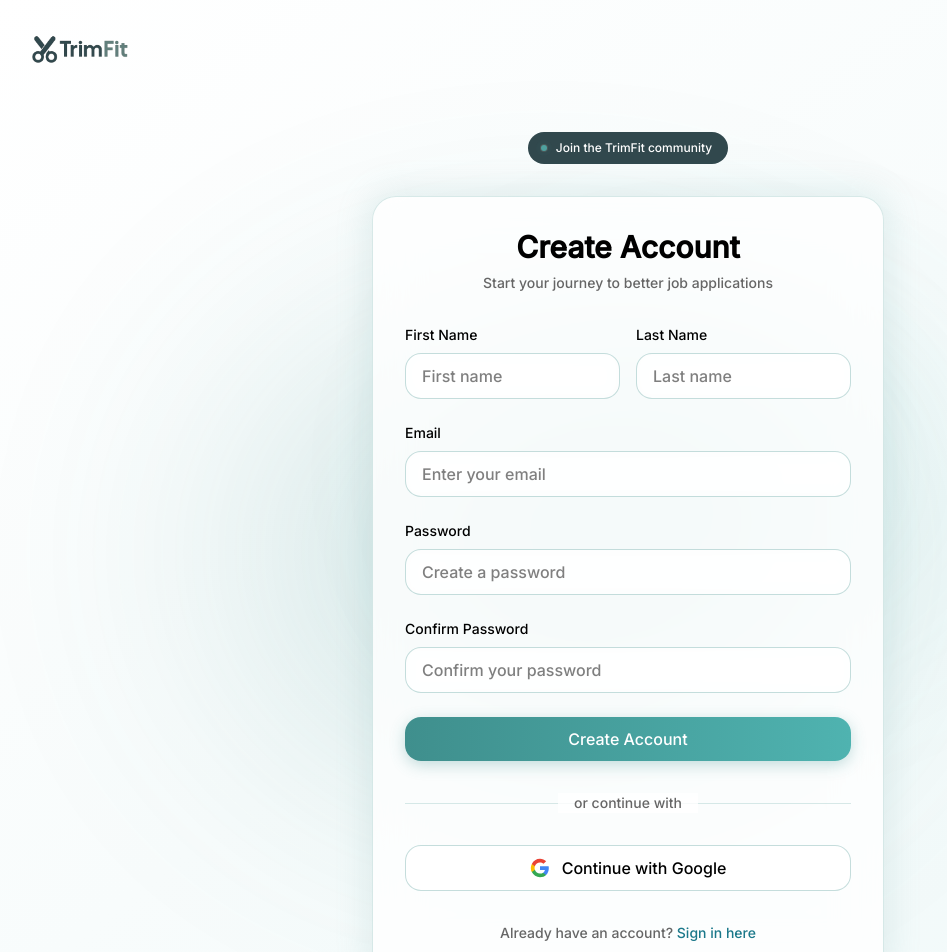
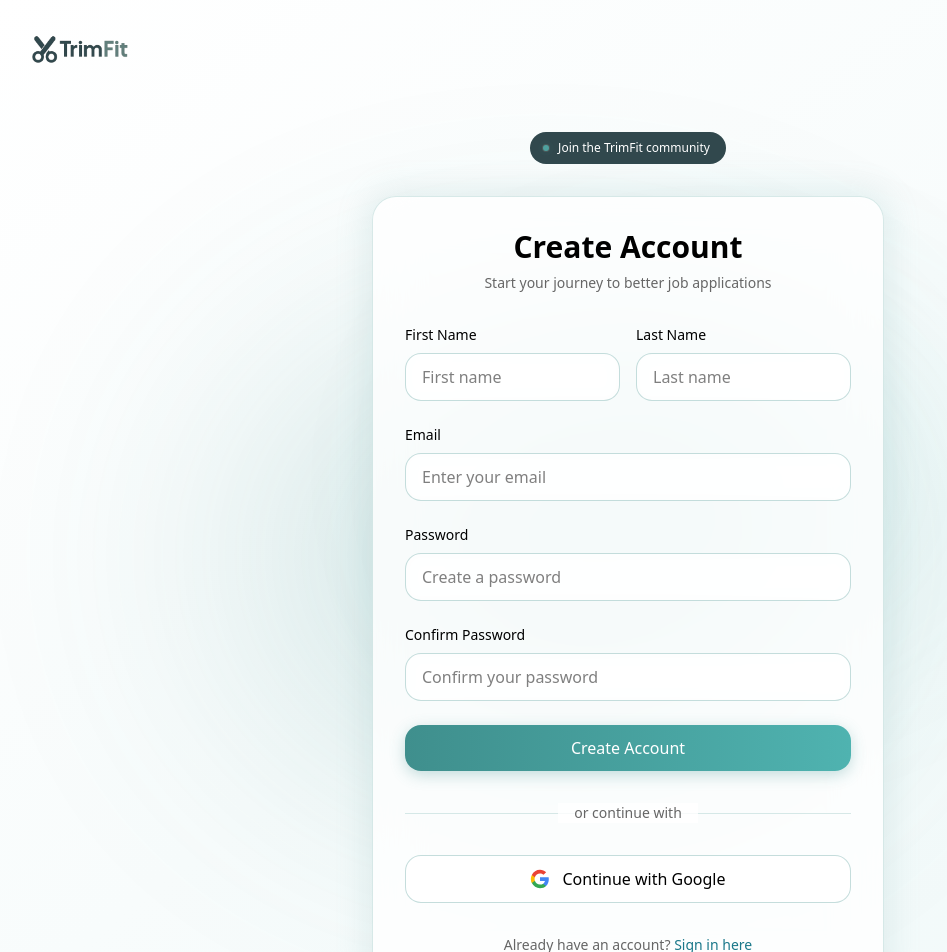
Before and after one commit to jkchinnu-525/TrimFit, a Next.js app in the folder frontend/: page /signup in a window 1280 px wide. Shown: the top 952 px of the page, without its empty margins (12-959 px from the left). Built offline with nearby package versions, Linux system fonts and the light colour scheme; no server answers.

Commit message:
font fixes

```diff
--- a/frontend/src/app/(auth)/signup/page.tsx
+++ b/frontend/src/app/(auth)/signup/page.tsx
@@ -48,7 +48,7 @@ export default function SignUp() {
                 </div>
                 <div className="top-1/2 left-1/2 absolute flex justify-center items-center bg-[#4FB3B0]/80 rounded-full w-1.5 h-1.5 -translate-x-1/2 -translate-y-1/2"></div>
               </div>
-              <p className="text-xs font-medium font-['Inter'] pr-2 text-white">
+              <p className="text-xs font-medium font-'Inter' pr-2 text-white">
                 Join the TrimFit community
               </p>
             </div>
@@ -56,10 +56,10 @@ export default function SignUp() {
 
           <div className="bg-white/80 backdrop-blur-xl rounded-3xl shadow-[0px_0px_30px_8px_rgba(120,177,175,0.15)] border border-[#3F8F8D]/20 p-8">
             <div className="text-center mb-8">
-              <h1 className="text-3xl font-bold text-black font-['Inter'] mb-2">
+              <h1 className="text-3xl font-bold text-black font-'Inter' mb-2">
                 Create Account
               </h1>
-              <p className="text-[#666] font-['Inter'] text-sm">
+              <p className="text-[#666] font-'Inter' text-sm">
                 Start your journey to better job applications
               </p>
             </div>
@@ -67,64 +67,64 @@ export default function SignUp() {
             <form action={formAction} className="space-y-6">
               <div className="grid grid-cols-2 gap-4">
                 <div>
-                  <label className="block text-sm font-medium text-black font-['Inter'] mb-2">
+                  <label className="block text-sm font-medium text-black font-'Inter' mb-2">
                     First Name
                   </label>
                   <input
                     type="text"
                     name="firstName"
-                    className="w-full px-4 py-3 rounded-2xl border border-[#3F8F8D]/30 bg-white/50 backdrop-blur-sm focus:outline-none focus:ring-2 focus:ring-[#4FB3B0] focus:border-transparent transition-all duration-300 font-['Inter']"
+                    className="w-full px-4 py-3 rounded-2xl border border-[#3F8F8D]/30 bg-white/50 backdrop-blur-sm focus:outline-none focus:ring-2 focus:ring-[#4FB3B0] focus:border-transparent transition-all duration-300 font-'Inter'"
                     placeholder="First name"
                   />
                 </div>
                 <div>
-                  <label className="block text-sm font-medium text-black font-['Inter'] mb-2">
+                  <label className="block text-sm font-medium text-black font-'Inter' mb-2">
                     Last Name
                   </label>
                   <input
                     type="text"
                     name="lastName"
-                    className="w-full px-4 py-3 rounded-2xl border border-[#3F8F8D]/30 bg-white/50 backdrop-blur-sm focus:outline-none focus:ring-2 focus:ring-[#4FB3B0] focus:border-transparent transition-all duration-300 font-['Inter']"
+                    className="w-full px-4 py-3 rounded-2xl border border-[#3F8F8D]/30 bg-white/50 backdrop-blur-sm focus:outline-none focus:ring-2 focus:ring-[#4FB3B0] focus:border-transparent transition-all duration-300 font-'Inter'"
                     placeholder="Last name"
                   />
                 </div>
               </div>
 
               <div>
-                <label className="block text-sm font-medium text-black font-['Inter'] mb-2">
+                <label className="block text-sm font-medium text-black font-'Inter' mb-2">
                   Email
                 </label>
                 <input
                   type="email"
                   name="email"
                   required
-                  className="w-full px-4 py-3 rounded-2xl border border-[#3F8F8D]/30 bg-white/50 backdrop-blur-sm focus:outline-none focus:ring-2 focus:ring-[#4FB3B0] focus:border-transparent transition-all duration-300 font-['Inter']"
+                  className="w-full px-4 py-3 rounded-2xl border border-[#3F8F8D]/30 bg-white/50 backdrop-blur-sm focus:outline-none focus:ring-2 focus:ring-[#4FB3B0] focus:border-transparent transition-all duration-300 font-'Inter'"
                   placeholder="Enter your email"
                 />
               </div>
 
               <div>
-                <label className="block text-sm font-medium text-black font-['Inter'] mb-2">
+                <label className="block text-sm font-medium text-black font-'Inter' mb-2">
                   Password
                 </label>
                 <input
                   type="password"
                   name="password"
                   required
-                  className="w-full px-4 py-3 rounded-2xl border border-[#3F8F8D]/30 bg-white/50 backdrop-blur-sm focus:outline-none focus:ring-2 focus:ring-[#4FB3B0] focus:border-transparent transition-all duration-300 font-['Inter']"
+                  className="w-full px-4 py-3 rounded-2xl border border-[#3F8F8D]/30 bg-white/50 backdrop-blur-sm focus:outline-none focus:ring-2 focus:ring-[#4FB3B0] focus:border-transparent transition-all duration-300 font-'Inter'"
                   placeholder="Create a password"
                 />
               </div>
 
               <div>
-                <label className="block text-sm font-medium text-black font-['Inter'] mb-2">
+                <label className="block text-sm font-medium text-black font-'Inter' mb-2">
                   Confirm Password
                 </label>
                 <input
                   type="password"
                   name="confirmPassword"
                   required
-                  className="w-full px-4 py-3 rounded-2xl border border-[#3F8F8D]/30 bg-white/50 backdrop-blur-sm focus:outline-none focus:ring-2 focus:ring-[#4FB3B0] focus:border-transparent transition-all duration-300 font-['Inter']"
+                  className="w-full px-4 py-3 rounded-2xl border border-[#3F8F8D]/30 bg-white/50 backdrop-blur-sm focus:outline-none focus:ring-2 focus:ring-[#4FB3B0] focus:border-transparent transition-all duration-300 font-'Inter'"
                   placeholder="Confirm your password"
                 />
               </div>
@@ -138,7 +138,7 @@ export default function SignUp() {
               <button
                 type="submit"
                 disabled={isPending}
-                className="w-full bg-gradient-to-r from-[#3F8F8D] to-[#4FB3B0] cursor-pointer text-white font-medium font-['Inter'] py-3 px-6 rounded-2xl hover:from-[#368882] hover:to-[#46a8a5] focus:outline-none focus:ring-2 focus:ring-[#4FB3B0] focus:ring-offset-2 transition-all duration-300 shadow-[0px_4px_15px_rgba(63,143,141,0.3)]"
+                className="w-full bg-gradient-to-r from-[#3F8F8D] to-[#4FB3B0] cursor-pointer text-white font-medium font-'Inter' py-3 px-6 rounded-2xl hover:from-[#368882] hover:to-[#46a8a5] focus:outline-none focus:ring-2 focus:ring-[#4FB3B0] focus:ring-offset-2 transition-all duration-300 shadow-[0px_4px_15px_rgba(63,143,141,0.3)]"
               >
                 {isPending ? (
                   <div className="flex items-center justify-center gap-2">
@@ -156,14 +156,14 @@ export default function SignUp() {
                 <div className="w-full border-t border-[#3F8F8D]/20"></div>
               </div>
               <div className="relative flex justify-center text-sm">
-                <span className="px-4 bg-white/80 text-[#666] font-['Inter']">
+                <span className="px-4 bg-white/80 text-[#666] font-'Inter'">
                   or continue with
                 </span>
               </div>
             </div>
 
             <div className="space-y-3">
-              <button className="w-full flex items-center justify-center gap-3 px-4 py-3 rounded-2xl border border-[#3F8F8D]/30 bg-white/50 backdrop-blur-sm hover:bg-white/70 transition-all duration-300 font-['Inter']">
+              <button className="w-full flex items-center justify-center gap-3 px-4 py-3 rounded-2xl border border-[#3F8F8D]/30 bg-white/50 backdrop-blur-sm hover:bg-white/70 transition-all duration-300 font-'Inter'">
                 <svg className="w-5 h-5" viewBox="0 0 24 24">
                   <path
                     fill="#4285f4"
@@ -188,7 +188,7 @@ export default function SignUp() {
               </button>
             </div>
 
-            <p className="text-center mt-8 text-sm text-[#666] font-['Inter']">
+            <p className="text-center mt-8 text-sm text-[#666] font-'Inter'">
               Already have an account?{" "}
               <Link
                 href="/signin"
```
Also changed, not shown: frontend/src/app/(auth)/signin/page.tsx (+14 -14 lines).
